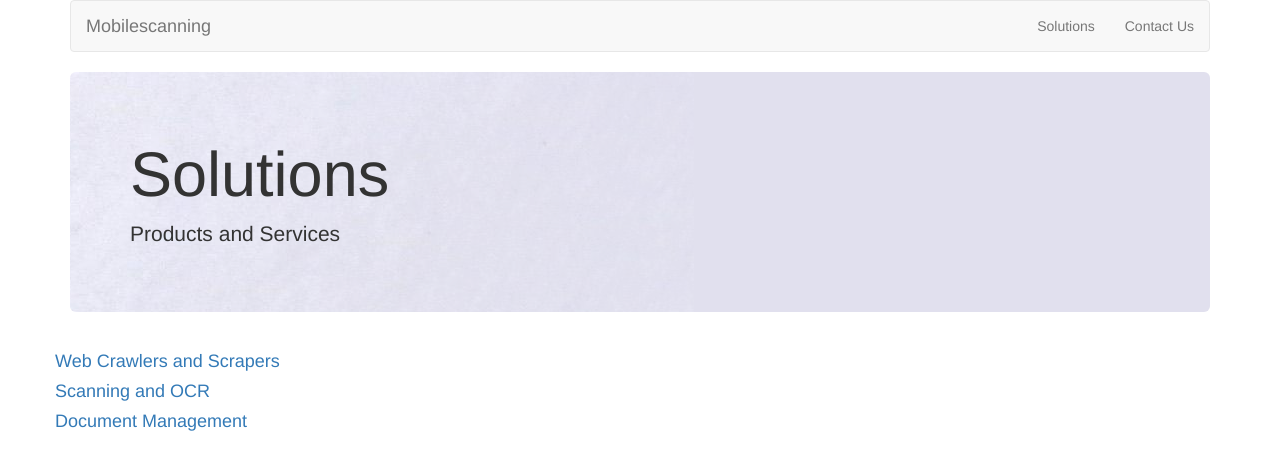
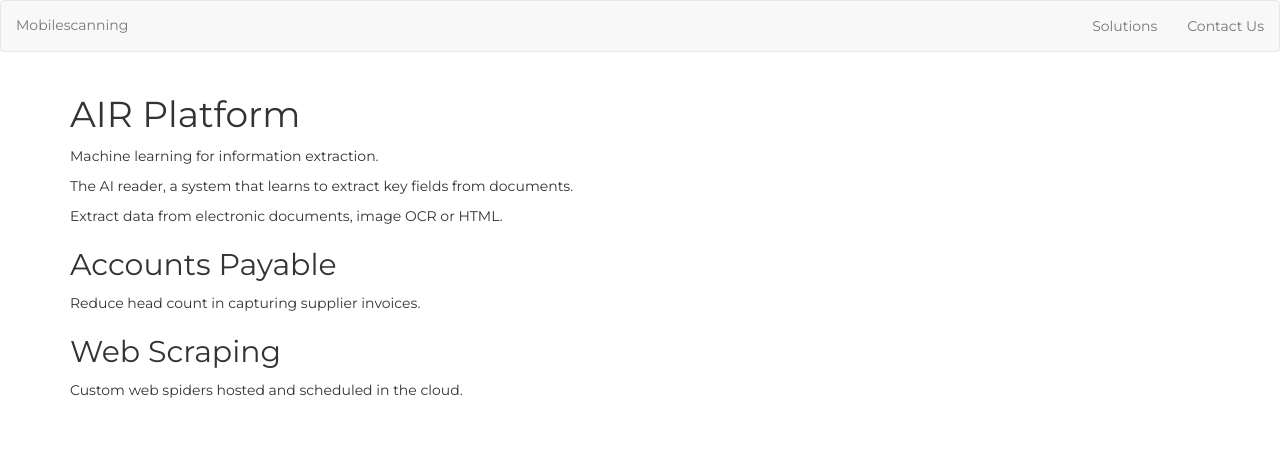
Before and after one commit to devcon14/devcon14.github.io, a Jekyll site: the page built from solutions.md, in a window 1280 px wide. Shown: the top 470 px of the page. Built offline with Jekyll 4.4.1, drawn with Linux system fonts in a browser that asks for light colours.

Commit message:
basic services skeleton

```diff
--- a/_config.yml
+++ b/_config.yml
@@ -1,2 +1,4 @@
 name: Mobilescanning
+domain: 127.0.0.1:4000
+email: support@mobilescanning.co.za
 url: http://www.mobilescanning.co.za
--- a/_layouts/default.html
+++ b/_layouts/default.html
@@ -9,25 +9,20 @@
 
 ga('create', 'UA-10010068-2', 'auto');
 ga('send', 'pageview');
-
     </script>
+    {% comment %}
+    <link href="bower_components/bootstrap/dist/css/bootstrap.min.css" rel="stylesheet">
+    {% endcomment %}
     <link rel="stylesheet" href="https://maxcdn.bootstrapcdn.com/bootstrap/3.3.5/css/bootstrap.min.css">
-<!--
-<link href="bower_components/bootstrap/dist/css/bootstrap.min.css" rel="stylesheet">
--->
-<style>
-.jumbotexture {
-    background-image: url('images/texture.png')
-}
-</style>
+    <link rel="stylesheet" href="css/ms.css">
 </head>
+<div class="row section">
+    <div class="container-fluid">
+        {% include header.html %}
+    </div>
+</div>
+<div class="row section">
     <div class="container">
-    {% include header.html %}
-    <div class="jumbotron jumbotexture">
-        <h1>{{ page.title }}</h1>
-        <p> {{ page.description }} </p>
-    </div>
-    <div class="row marketing">
         <p>{{content}}</p>
     </div>
 </div>
--- /dev/null
+++ b/css/ms.sass
@@ -0,0 +1,49 @@
+---
+---
+
+@import url(http://fonts.googleapis.com/css?family=Source+Code+Pro)
+// http://theultralinx.com/2013/04/free-alternative-font-gotham-proxima-nova/
+@import url(http://fonts.googleapis.com/css?family=Montserrat)
+
+// Trying out formspree fonts
+// proxima-nova-soft, sans-serif
+// source-code-pro, monospace
+
+// $font-stack:    Montserrat, source-code-pro, monospace
+// $font-stack:    'Source Code Pro', 'Times New Roman'
+// $font-stack:    'Montserrat', 'Times New Roman'
+$font-stack: 'Montserrat', 'sans-serif'
+$primary-color: #333
+
+.jumbotexture
+  background-image: url('../images/texture.png')
+  // this is appearing in css/...
+
+html *
+  font-family: $font-stack
+
+// body
+  font: $font-stack
+
+input
+  font: $font-stack
+  width: 20em
+  padding: 1em
+
+textarea
+  width: 20em
+  padding: 1em
+
+p
+  font: $font-stack
+
+a:visited
+  color: $primary-color
+  font: 100% $font-stack
+
+a:link
+  color: $primary-color
+  font: 100% $font-stack
+
+a:hover
+  color: black
--- a/index.html
+++ /dev/null
@@ -1,4 +0,0 @@
----
-title: Mobilescanning, IT solutions.
-layout: default
----
--- a/solutions.md
+++ b/solutions.md
@@ -4,10 +4,83 @@
 layout: default
 ---
 
-#### [Web Crawlers and Scrapers](scrapers.html)
+
+# [AIR Platform](air.html)
+
+Machine learning for information extraction.
 
 
-#### [Scanning and OCR](scanning.html)
+The AI reader, a system that learns to extract key fields from documents.
+
+Extract data from electronic documents, image OCR or HTML.
 
 
-#### [Document Management](dms.html)
+## [Accounts Payable](accounts_payable.html)
+
+Reduce head count in capturing supplier invoices.
+
+## [Web Scraping](scrapers.html)
+
+Custom web spiders hosted and scheduled in the cloud.
+
+{% comment %}
+
+    90% can move to drafts.
+    Then move to here as we have more proof.
+
+    ***
+
+    ## [Scanning and OCR/ICR](scanning.html)
+
+    Efficiently capture hand written or machine printed forms.
+
+    ***
+
+    ## Mailroom Solutions
+
+    Document classification and sorting.
+    Aside, web crawler hosting and scheduling.
+    Website development and hosting?
+
+    # [Simple Capture](simple.html)
+
+    Simple open source, scan, search and retrieve software.
+
+        record based
+        query component responsibility of backend
+        data entry component
+        search grid
+        bar chart, scatter plot
+        document pdf view/record view
+
+        dataframe.explore()
+        for kaggles
+        dataframe.edit()
+        to json files, can load and transform to databases in second phase
+
+    # [EDI](EDI.html)
+
+    Hybrid solutions for electronic data interchange.
+
+    # [Barcoding](barcode.html)
+
+    Barcode reading and generation software.
+
+    # Partner products / Product Consulting
+
+    If you have already started to implement an open source solution.
+    We might be able to help with customization or implemention.
+
+    ## [Alfresco](http://www.alfresco.com)
+
+    Document Management System.
+
+    ## [Ephesoft](http://www.ephesoft.com)
+
+    OCR Platform.
+
+    ## [Scrapy](http://www.scrapy.com)
+
+    Rule based web crawling software in python.
+
+{% endcomment %}
```
Also changed, not shown: _includes/contact-form.html (added, +13 -0 lines), about.md (deleted, +0 -6 lines), accounts_payable.md (added, +50 -0 lines), air.md (added, +25 -0 lines), contact.html (added, +18 -0 lines), contact.md (deleted, +0 -10 lines), dms.md (deleted, +0 -10 lines), index.md (added, +12 -0 lines), scrapers.md (+6 -5 lines), services.md (deleted, +0 -7 lines), thanks.md (added, +6 -0 lines). Lines whose indentation alone changed are shown as unchanged.
